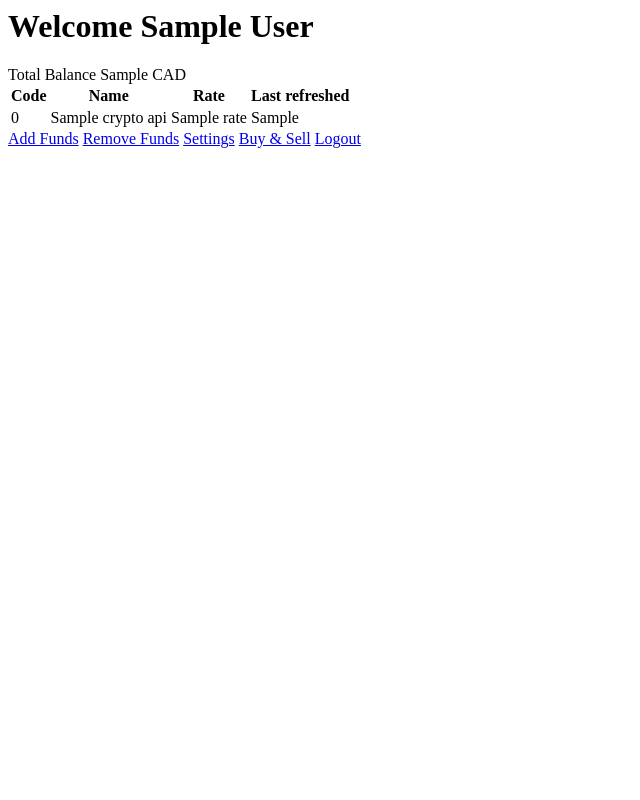
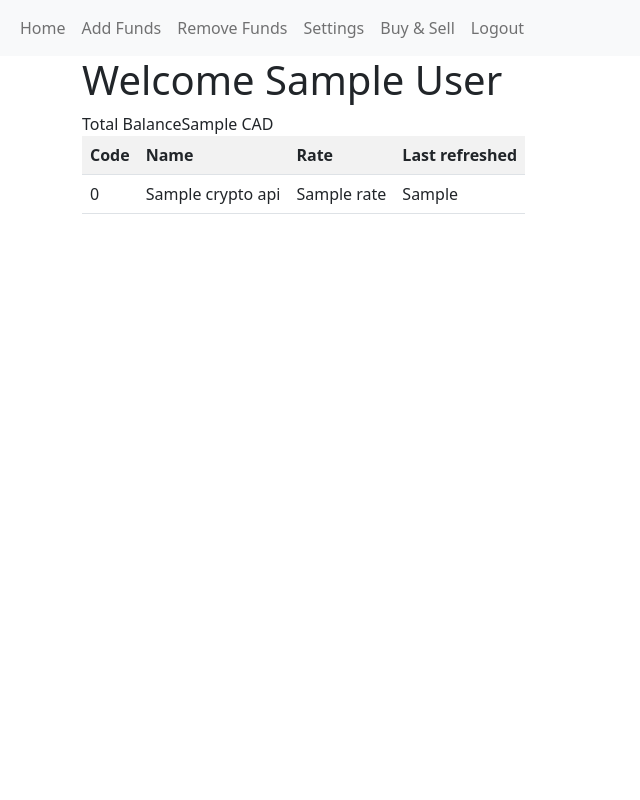
Before and after one commit to NatalieMulodjanov/Cryptocurrency-Exchange, a PHP site: the page made by app/views/Account/home.php in a window 1280 px wide. Shown: the whole page, without its empty margins (0-640 px from the left). Run offline with PHP 8.4, Linux system fonts and the light colour scheme; the template is opened without the code that fills it: most values are stand-ins (such as "Sample title", 1, 10 or a date in 2020); some libraries are stand-ins or nearby versions.

Commit message:
start bootstap

```diff
--- a/app/views/Account/home.php
+++ b/app/views/Account/home.php
@@ -1,21 +1,61 @@
 <html>
+
 <head>
     <title>Home</title>
+    <meta charset="utf-8">
+    <meta name="viewport" content="width=device-width, initial-scale=1">
+
+    <link href="https://cdn.jsdelivr.net/npm/bootstrap@5.1.3/dist/css/bootstrap.min.css" rel="stylesheet" integrity="sha384-1BmE4kWBq78iYhFldvKuhfTAU6auU8tT94WrHftjDbrCEXSU1oBoqyl2QvZ6jIW3" crossorigin="anonymous">
+    <link rel="stylesheet" href="https://fonts.googleapis.com/icon?family=Material+Icons">
+    <style>
+        body::after {
+            background-image: urL('https://media.istockphoto.com/photos/blockchain-technology-with-abstract-background-picture-id871491470?b=1&k=20&m=871491470&s=170667a&w=0&h=CmIzgNM_ca2bMDwUpxCfMwcl5vE5Xs_H6JjsAdKKoiY=');
+            background-repeat: no-repeat;
+            background-size: cover;
+            background-color: rgba(0, 0, 0, 0.2);
+        }
+    </style>
 </head>
 
 <body>
-        <h1>Welcome
+        <nav class="navbar navbar-expand-lg navbar-light bg-light">
+            <div class="container-fluid">
+                <ul class="navbar-nav">
+                    <li class="nav-item" style="">
+                        <a class="nav-link" href="<?= BASE ?>/Account/home">Home</a>
+                    </li>
+                    <li class="nav-item">
+                        <a class="nav-link" href="<?= BASE ?>/Account/addFunds">Add Funds</a>
+                    </li>
+                    <li class="nav-item">
+                        <a class="nav-link" href="<?= BASE ?>/Account/removeFunds">Remove Funds</a>
+                    </li>
+                    <li class="nav-item">
+                        <a class="nav-link" href="<?= BASE ?>/User/settings">Settings</a>
+                    </li>
+                    <li class="nav-item">
+                        <a class="nav-link" href="<?= BASE ?>/Account/buyCrypto">Buy & Sell</a>
+                    </li>
+                    <li class="nav-item">
+                        <a class="nav-link" href="<?= BASE ?>/User/logout">Logout</a>
+                    </li>
+                </ul>
+            </div>
+        </nav>
+        <div class="container d-flex">
+        <div class="row d-flex justify-content-center">
+            <h1 class="d-flex">Welcome
                 <?php echo $data['user_First_name'] ?>
                 <?php echo $data['user_Last_name'] ?>
 
             </h1>
 
-        <div>
+            <div class="d-flex">
                 <label>Total Balance</label>
                 <label><?php echo $data['available_funds_CAD'] ?> CAD</label>
             </div>
 
-        <table>
+            <table class="d-flex table table-striped table-hover">
                 <tr>
                     <th>Code</th>
                     <th>Name</th>
@@ -25,7 +65,7 @@
                 <?php foreach ($data['cryptoAPI'] as $cryptoKey => $cryptoValue) : ?>
                     <tr>
                         <td><?= $cryptoKey ?></td>
-                    <td><?= $cryptoValue['name']?></td>
+                        <td><?= $cryptoValue['name'] ?></td>
                         <td><?= $cryptoValue['rate'] ?></td>
                         <td><?= $cryptoValue['last_refreshed'] ?></td>
 
@@ -33,10 +73,16 @@
                 <?php endforeach; ?>
             </table>
 
-        <a href = "<?=BASE?>/Account/addFunds">Add Funds</a>
-        <a href = "<?=BASE?>/Account/removeFunds">Remove Funds</a>
-        <a href = "<?=BASE?>/User/settings">Settings</a>
-        <a href="<?=BASE?>/Account/buyCrypto">Buy & Sell</a>
-        <a href="<?= BASE ?>/User/logout">Logout</a>
+
+        </div>
+    </div>
+
+    <script src="https://cdn.jsdelivr.net/npm/bootstrap@5.1.3/dist/js/bootstrap.bundle.min.js" integrity="sha384-ka7Sk0Gln4gmtz2MlQnikT1wXgYsOg+OMhuP+IlRH9sENBO0LRn5q+8nbTov4+1p" crossorigin="anonymous"></script>
+    <script>
+        window.onload = () => {
+            // mdc.ripple.MDCRipple.attachTo(document.querySelector('.foo-button'));
+        }
+    </script>
 </body>
+
 </html>
```
Lines whose indentation alone changed are shown as unchanged.
